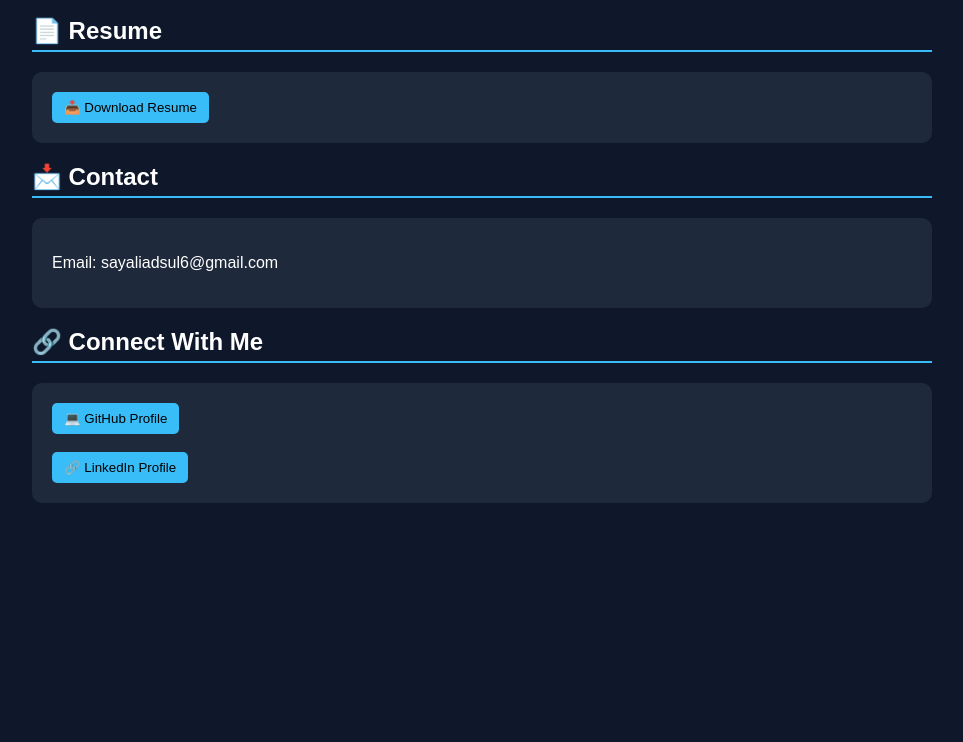
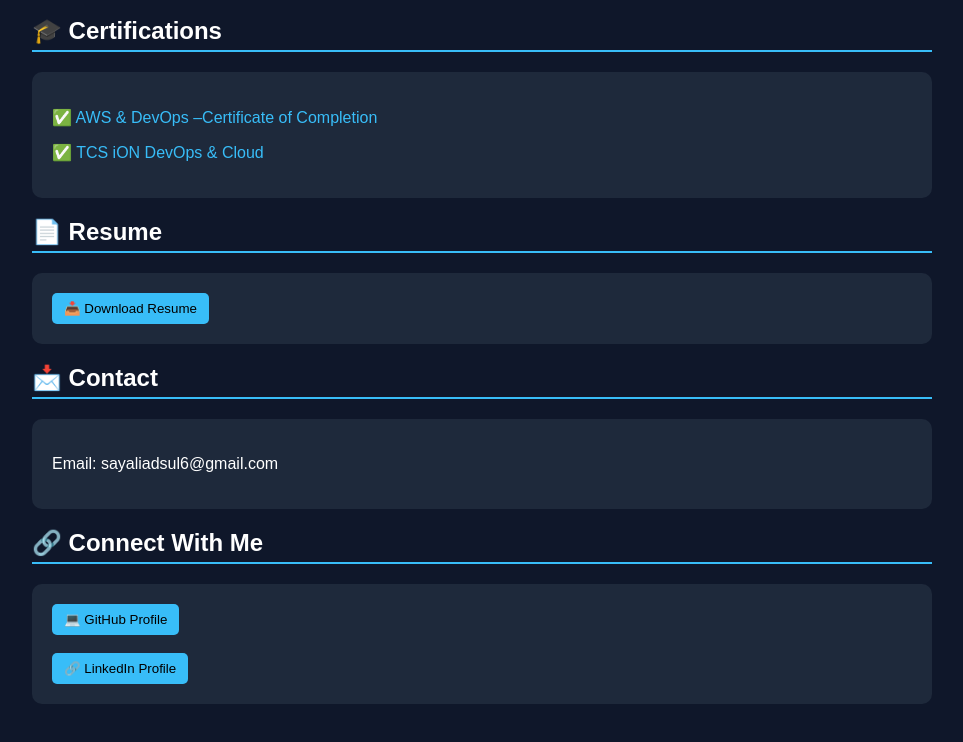
Before and after one commit to sayali12-cloud/sayali12-cloud.github.io, a plain HTML site: page index.html in a window 1280 px wide. Shown: the part 1450-2192 px from the top of the page, without its empty margins (158-1121 px from the left). Before the commit the page ends 1993 px from the top, so only its background shows below. Drawn offline with Linux system fonts and the light colour scheme.

Commit message:
Update index.html

```diff
--- a/index.html
+++ b/index.html
@@ -110,7 +110,7 @@ button:hover {
 </div>
 <h2>🎓 Certifications</h2>
 <div class="card">
-  <a href="Sayali Vilas Adsul_aws and devops certificate.pdf" target="_blank">
+  <a href="Sayali_Vilas_Adsul_aws_and_devops_certificate.pdf" target="_blank">
     <img src="aws_certificate.png" alt="AWS Certificate" width="200">
   </a>
 </div>
@@ -120,7 +120,11 @@ button:hover {
     <img src="aws_certificate.png" alt="AWS Certificate" width="200">
   </a>
 </div>
-
+<h2>🎓 Certifications</h2>
+<div class="card">
+  <p>✅ <a href="Sayali_Vilas_Adsul_aws_and_devops_certificate.pdf" target="_blank">AWS & DevOps –Certificate of Completion</a></p>
+  <p>✅ <a href="Sayali_Adsul_TCSiON.pdf" target="_blank">TCS iON DevOps & Cloud </a></p>
+</div>
 
 <h2>📄 Resume</h2>
 <div class="card">
```
